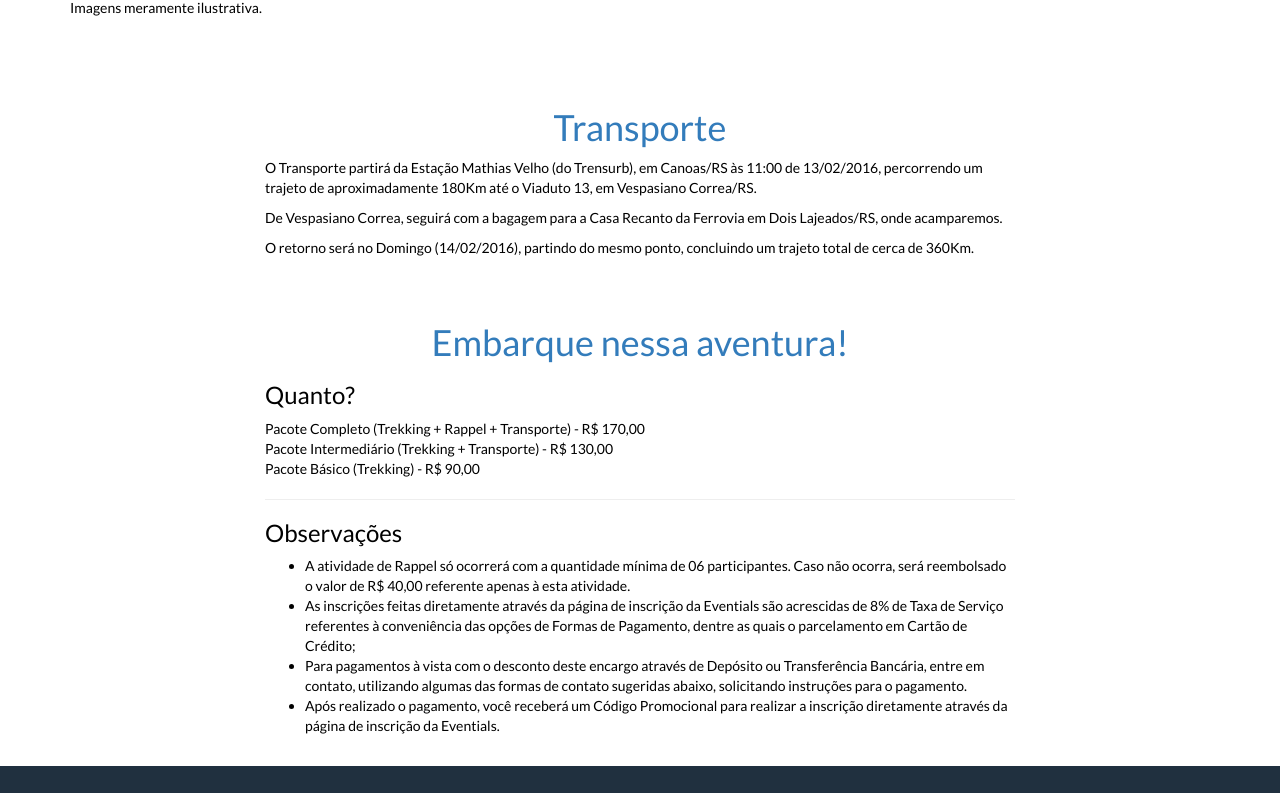
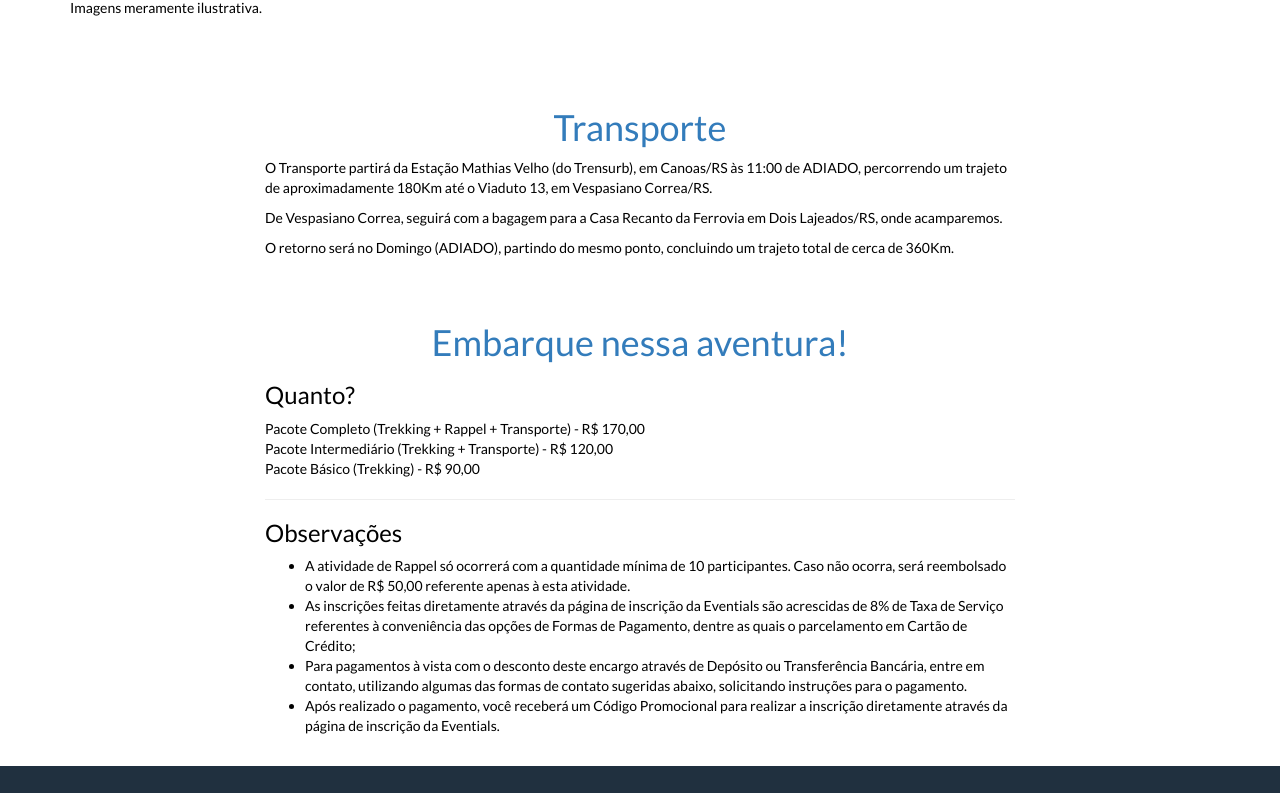
Before and after one commit to ftonato/V13-SL, a plain HTML site: page index.html in a window 1280 px wide. Shown: the part 2094-2887 px from the top of the page. Drawn offline with nearby package versions, Linux system fonts and the light colour scheme.

Commit message:
Update index.html

```diff
--- a/index.html
+++ b/index.html
@@ -51,7 +51,7 @@
 			</div>
 			<div class="col-md-6">
 				<h1 class="text-primary">Trekking</h1>
-				<p>O Trekking enquadra uma caminhada guiada na tarde de Sábado (13/02/2016)
+				<p>O Trekking enquadra uma caminhada guiada na tarde de Sábado (<span class="red">ADIADO</span>)
 					ao longo da <b>Ferrovia do Trigo</b> até a <b>Casa Recanto da Ferrovia</b>, situada ao
 					lado do Viaduto Pesseguinho e seguindo na tarde do dia seguinte até o Viaduto
 					Mula Preta, o que totaliza um trajeto de mais de 15Km.
@@ -71,7 +71,7 @@
 		<div class="row">
 			<div class="col-md-6">
 				<h1 class="text-primary">Rappel</h1>
-				<p>A atividade do Rappel será realizada na manhã do Domingo (14/02/2016), no Viaduto Pesseguinho,
+				<p>A atividade do Rappel será realizada na manhã do Domingo (<span class="red">ADIADO</span>), no Viaduto Pesseguinho,
 					um viaduto metálico com 268m de extensão e 87,8m de altura. É o viaduto
 					de número 20 da Ferrovia do Trigo.
 				</p>
@@ -107,13 +107,13 @@
 				<h1 class="text-center text-primary">Transporte</h1>
 
 				<p>O Transporte partirá da Estação Mathias Velho (do Trensurb), em Canoas/RS
-					às 11:00 de 13/02/2016, percorrendo um trajeto de aproximadamente 180Km
+					às 11:00 de <span class="red">ADIADO</span>, percorrendo um trajeto de aproximadamente 180Km
 					até o Viaduto 13, em Vespasiano Correa/RS.
 				</p>
 				<p>De Vespasiano Correa, seguirá com a bagagem para a Casa Recanto da Ferrovia
 					em Dois Lajeados/RS, onde acamparemos.
 				</p>
-				<p>O retorno será no Domingo (14/02/2016), partindo do mesmo ponto, concluindo
+				<p>O retorno será no Domingo (<span class="red">ADIADO</span>), partindo do mesmo ponto, concluindo
 					um trajeto total de cerca de 360Km.
 				</p>
 			</div>
@@ -126,13 +126,13 @@
 			<h1 class="text-center text-primary">Embarque nessa aventura!</h1>
 			<h3>Quanto?</h3>
 			<p>Pacote Completo (Trekking + Rappel + Transporte) - R$ 170,00
-				<br>Pacote Intermediário (Trekking + Transporte) - R$ 130,00
+				<br>Pacote Intermediário (Trekking + Transporte) - R$ 120,00
 				<br>Pacote Básico (Trekking) - R$ 90,00</p>
 				<hr>
 				<h3>Observações</h3>
 				<ul>
-					<li>A atividade de Rappel só ocorrerá com a quantidade mínima de 06 participantes.
-						Caso não ocorra, será reembolsado o valor de R$ 40,00 referente apenas
+					<li>A atividade de Rappel só ocorrerá com a quantidade mínima de 10 participantes.
+						Caso não ocorra, será reembolsado o valor de R$ 50,00 referente apenas
 						à esta atividade.
 					</li>
 					<li>As inscrições feitas diretamente através da página de inscrição da Eventials
```
